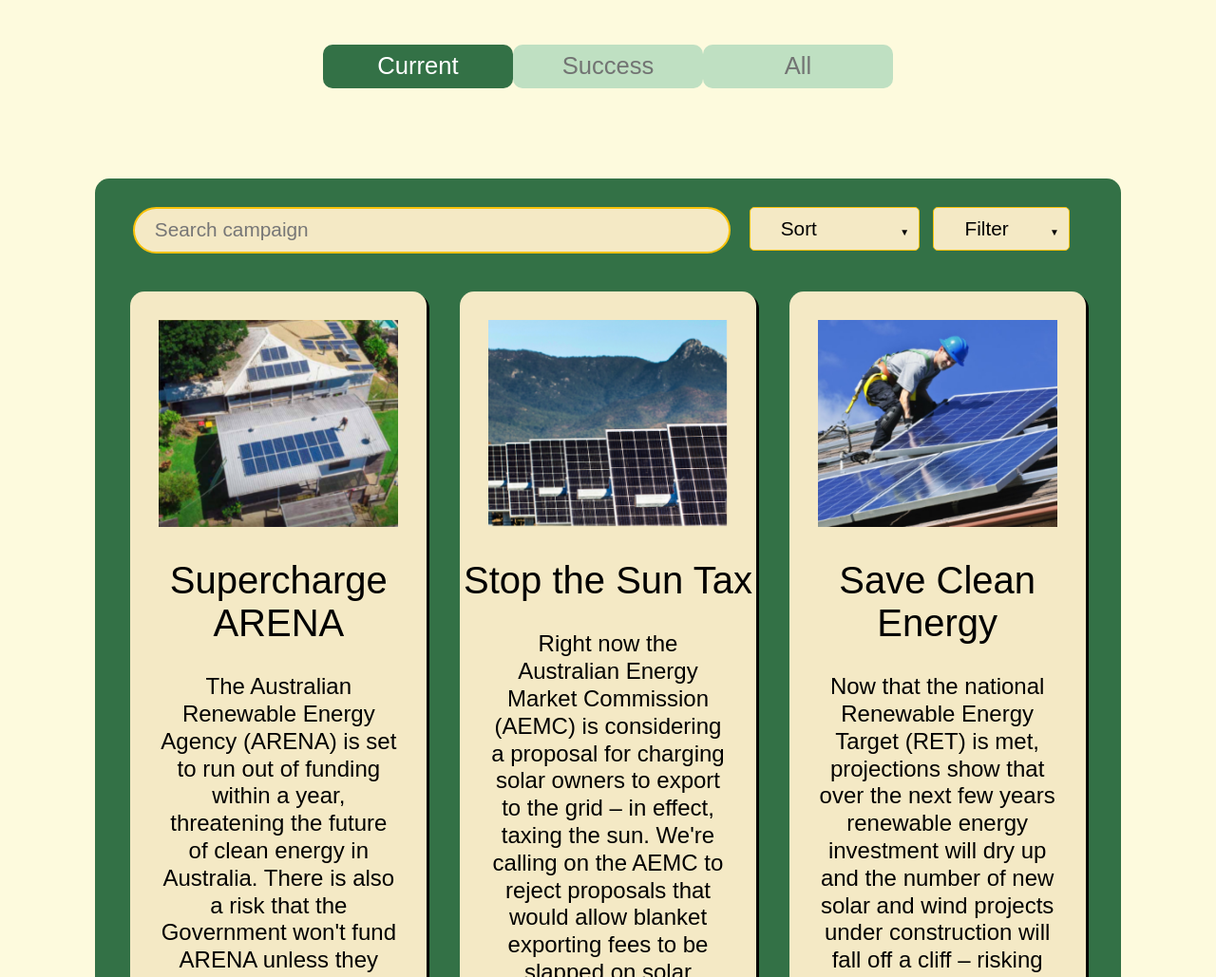
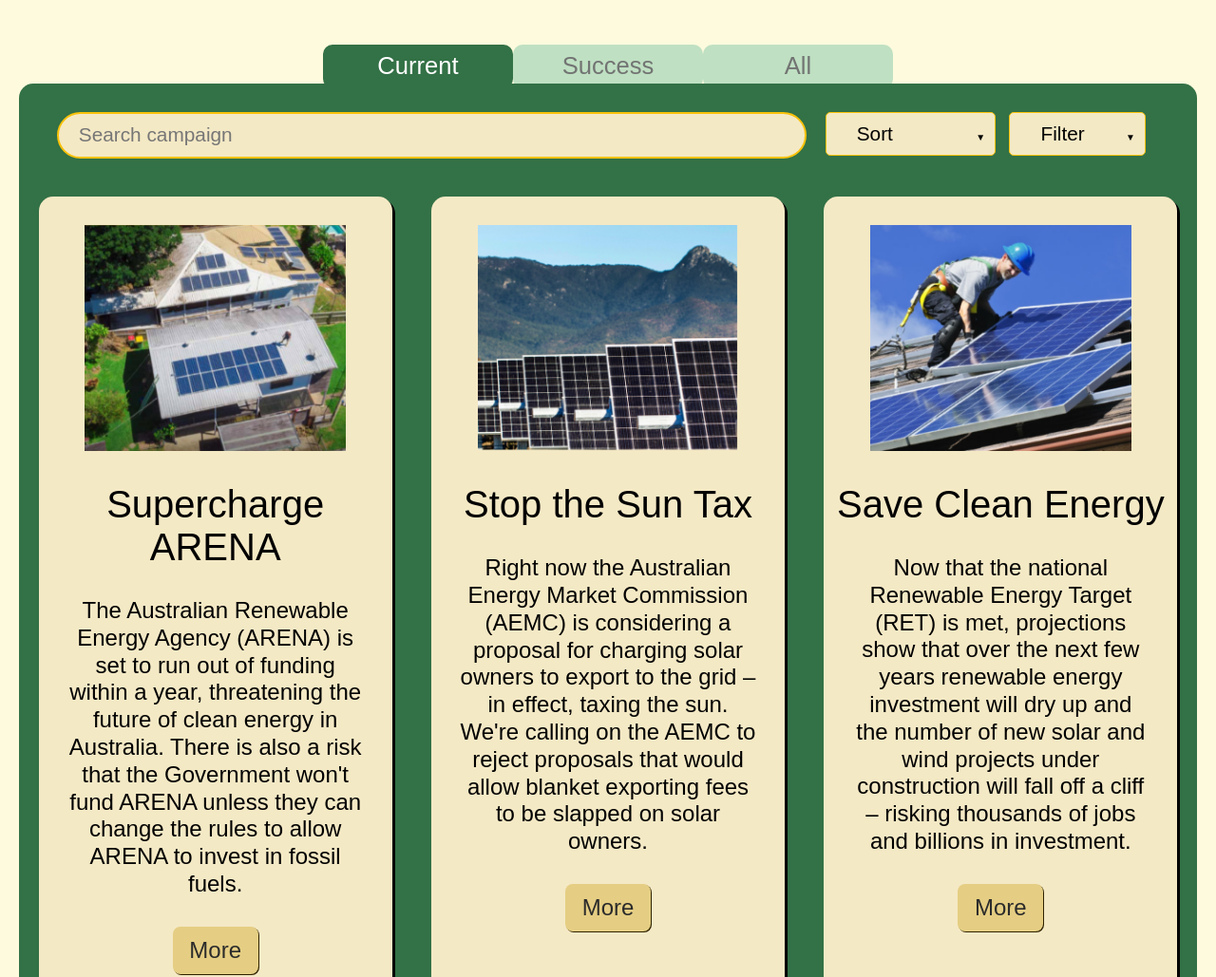
Before and after one commit to khanhtrang1405/Assignment-5, a plain HTML site: page campaign.html in a window 1280 px wide. Shown: the part 470-1499 px from the top of the page at 95% size. Drawn offline with nearby package versions, Linux system fonts and the light colour scheme; a web font is replaced by a local one.

```diff
--- a/style.css
+++ b/style.css
@@ -332,7 +332,7 @@ button:hover,.button:hover {
   position: relative;
   top:-5px;
   background-color:#337146;
-  margin:100px;
+  margin:0 20px;
   border-radius: 15px;
 }
 /*search,filter,sort*/
@@ -405,10 +405,10 @@ select::-ms-expand{
   display: flex;
   flex-wrap: wrap;
   justify-content:space-around;
-  padding: 40px 20px;
+  padding: 40px 0px;
 }
 .article img{
-  width:100%;
+  width:90%;
   padding: 30px;
 }
 /*each tab*/
```
